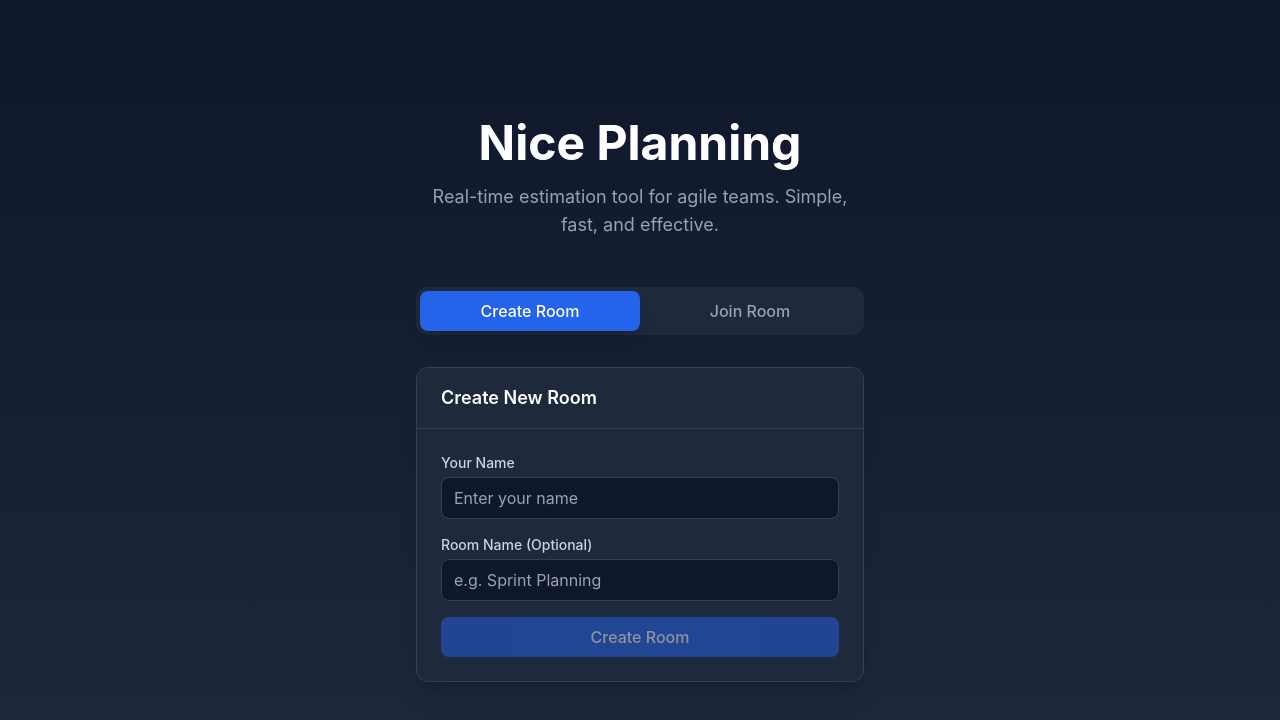
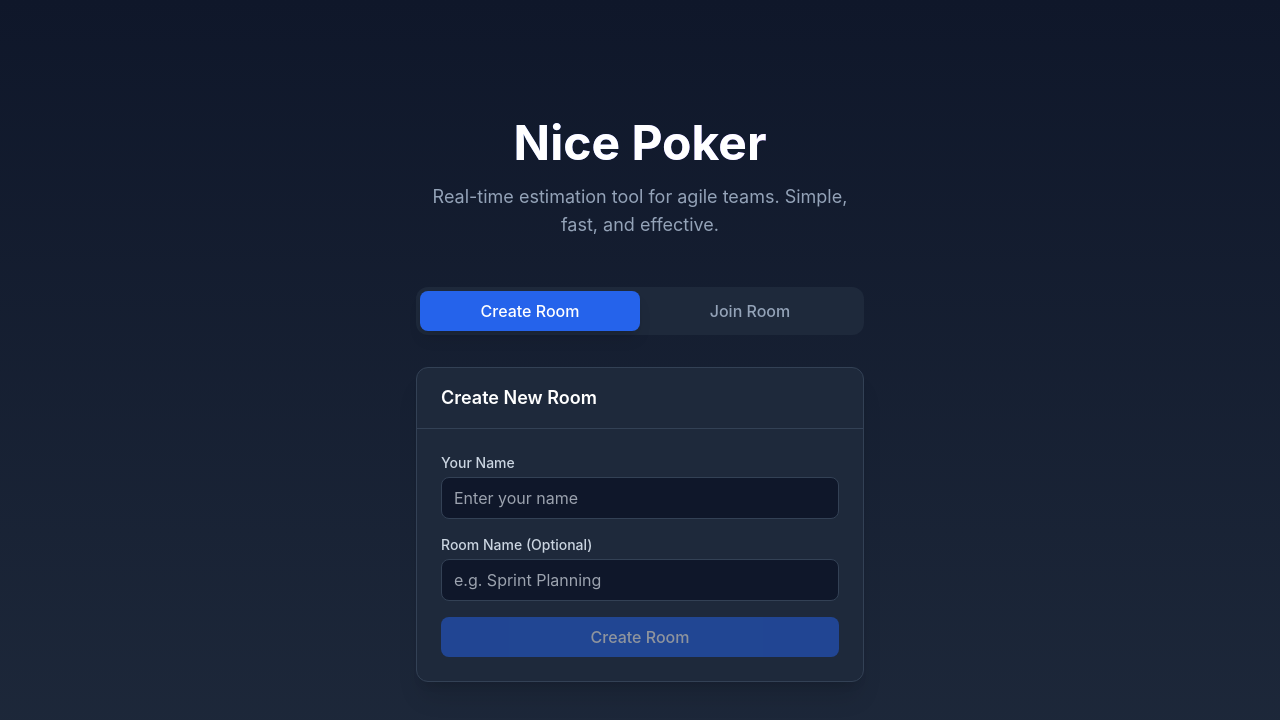
Before and after one commit to RaphaelSchefflerF/typescript-planning-poker, a React (Vite) app in the folder client/: page / in a window 1280 px wide. Shown: the top 720 px of the page. Built offline with nearby package versions, Linux system fonts and the light colour scheme; no server answers.

Commit message:
feat: rename application to Nice Poker and update related files

```diff
--- a/client/index.html
+++ b/client/index.html
@@ -4,7 +4,7 @@
     <meta charset="UTF-8" />
     <link rel="icon" type="image/svg+xml" href="/vite.svg" />
     <meta name="viewport" content="width=device-width, initial-scale=1.0" />
-    <title>Planning Poker</title>
+    <title>Nice Poker</title>
   </head>
   <body>
     <div id="root"></div>
--- a/client/package.json
+++ b/client/package.json
@@ -1,5 +1,5 @@
 {
-  "name": "client",
+  "name": "nice-poker-client",
   "private": true,
   "version": "0.0.0",
   "type": "module",
--- a/client/src/components/Landing/HomePage.tsx
+++ b/client/src/components/Landing/HomePage.tsx
@@ -17,7 +17,7 @@ export const HomePage: React.FC = () => {
     <div className="min-h-screen flex flex-col items-center justify-center p-4 bg-gradient-to-b from-slate-900 to-slate-800">
       <div className="text-center mb-12">
         <h1 className="text-5xl font-bold text-white mb-4 bg-clip-text text-transparent bg-gradient-to-r from-blue-400 to-purple-500">
-          Nice Planning
+          Nice Poker
         </h1>
         <p className="text-slate-400 text-lg max-w-md mx-auto">
           Real-time estimation tool for agile teams. Simple, fast, and
--- a/package.json
+++ b/package.json
@@ -1,5 +1,5 @@
 {
-  "name": "planning-poker-app",
+  "name": "nice-poker",
   "private": true,
   "workspaces": [
     "client",
```
Also changed, not shown: 2 other files (tests, documents, lock files or other folders).
